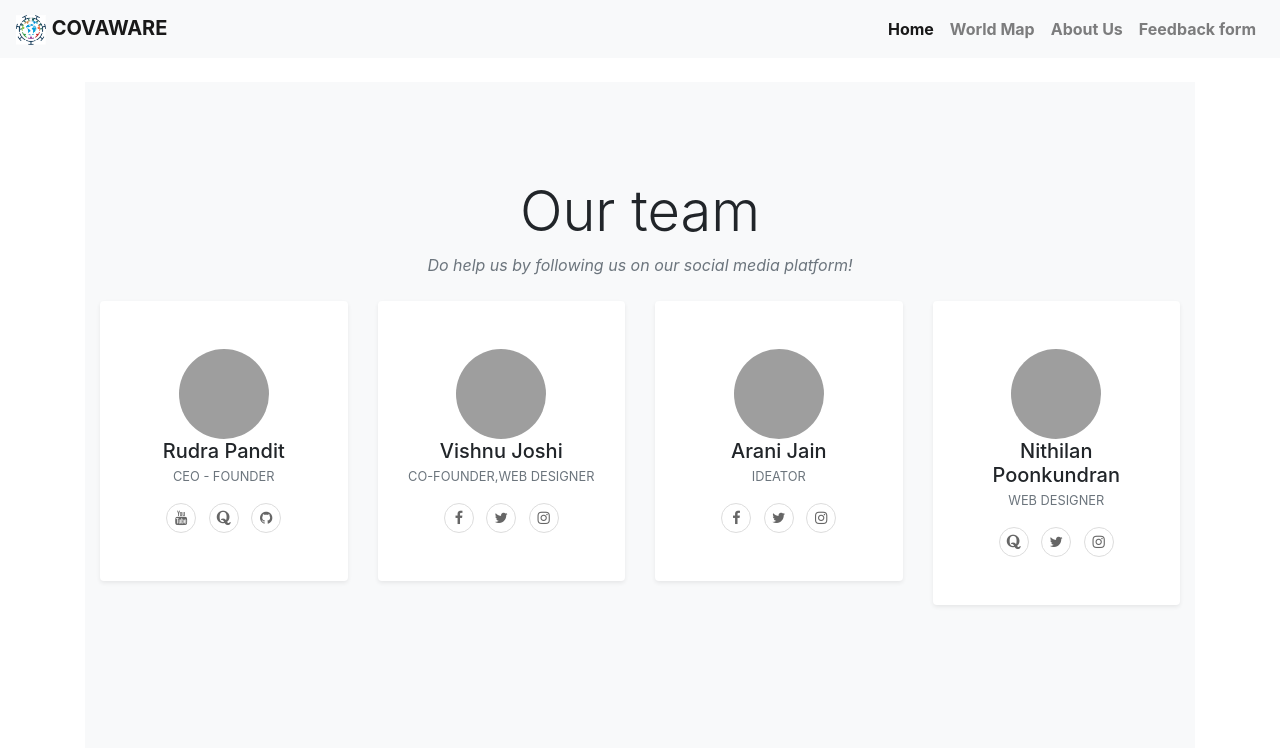
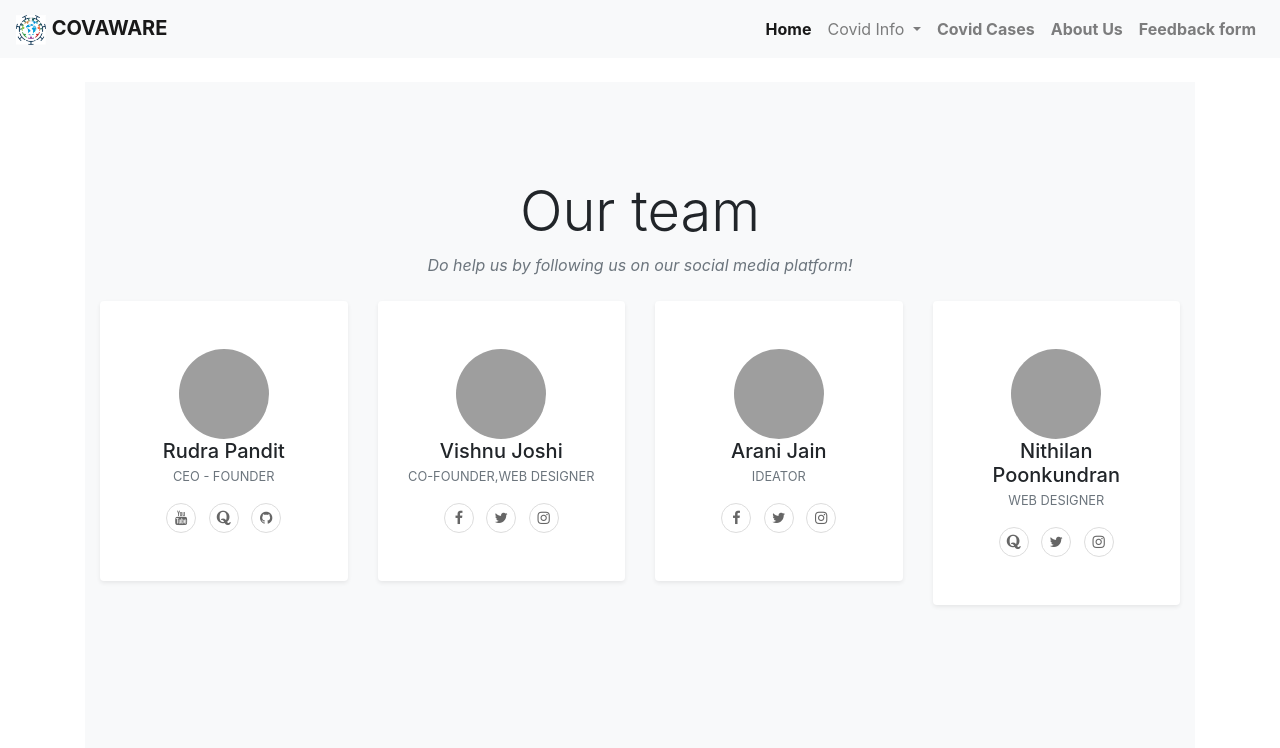
Before and after one commit to Joshi-Hiroshi/Covaware_Website--Flask, a Flask app: page /about in a window 1280 px wide. Shown: the top 748 px of the page. Run offline with Flask 2, Linux system fonts and the light colour scheme; some libraries are stand-ins or nearby versions; grey boxes are pictures that could not be loaded.

Commit message:
edited the nav bar

```diff
--- a/templates/base.html
+++ b/templates/base.html
@@ -37,7 +37,26 @@
                     <a class="nav-link  font-weight-bold" href="{{url_for('home')}}">Home <span class="sr-only">(current)</span></a>
                 </li>
 
-                <a class="nav-item nav-link font-weight-bold" href="/world_map">World Map</a>
+                <li class="nav-item dropdown">
+                    <a class="nav-link dropdown-toggle nav-link  font weight-bold" href="#" id="navbarDropdown" role="button" data-toggle="dropdown" aria-haspopup="true" aria-expanded="false">
+                        Covid Info
+                    </a>
+                        <div class="dropdown-menu" aria-labelledby="navbarDropdown">
+                            <a class="dropdown-item" href="#">About Covid-19</a>
+                            <a class="dropdown-item" href="#">Symptoms</a>
+                            <a class="dropdown-item" href="#">Precautions</a>
+                            <a class="dropdown-item" href="#">Myths related to COVID-19</a>
+                            <a class="dropdown-item" href="#">Vaccine related info</a>
+
+                            <hr class="dropdown-divider">
+
+                            <a class="dropdown-item" href="#">Stuff to do during lockdown</a>
+                            <a class="dropdown-item" href="/world_map">World Map (beta)</a>
+
+                        </div>
+                </li>
+
+                <a class="nav-item nav-link font-weight-bold" href="/covid/cases">Covid Cases</a>
                 <a class="nav-item nav-link font-weight-bold" href="/about">About Us</a>
                 <a class="nav-item nav-link font-weight-bold" href="https://docs.google.com/forms/d/e/1FAIpQLSe_4Kl7uXjfGlZgNNEJ_IXsTdQ9whBaAvjFBHsdtkPOqjRriA/viewform?usp=sf_link" target="_blank" rel="noreferrer">Feedback form</a>
 
@@ -69,6 +88,9 @@
 <script src="https://cdn.jsdelivr.net/npm/popper.js@1.16.1/dist/umd/popper.min.js" integrity="sha384-9/reFTGAW83EW2RDu2S0VKaIzap3H66lZH81PoYlFhbGU+6BZp6G7niu735Sk7lN" crossorigin="anonymous"></script>
 <script src="https://stackpath.bootstrapcdn.com/bootstrap/4.5.2/js/bootstrap.min.js" integrity="sha384-B4gt1jrGC7Jh4AgTPSdUtOBvfO8shuf57BaghqFfPlYxofvL8/KUEfYiJOMMV+rV" crossorigin="anonymous"></script>
 
+{% block endjs %}
+
+{% endblock %}
 
 <script>
     $(function () {
```
